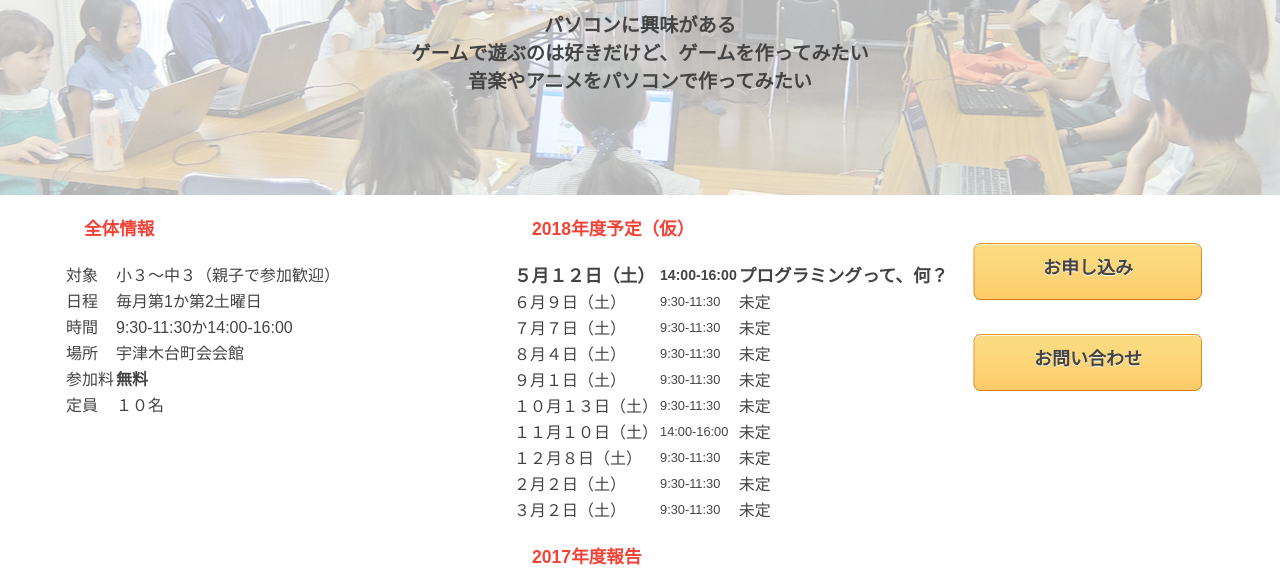
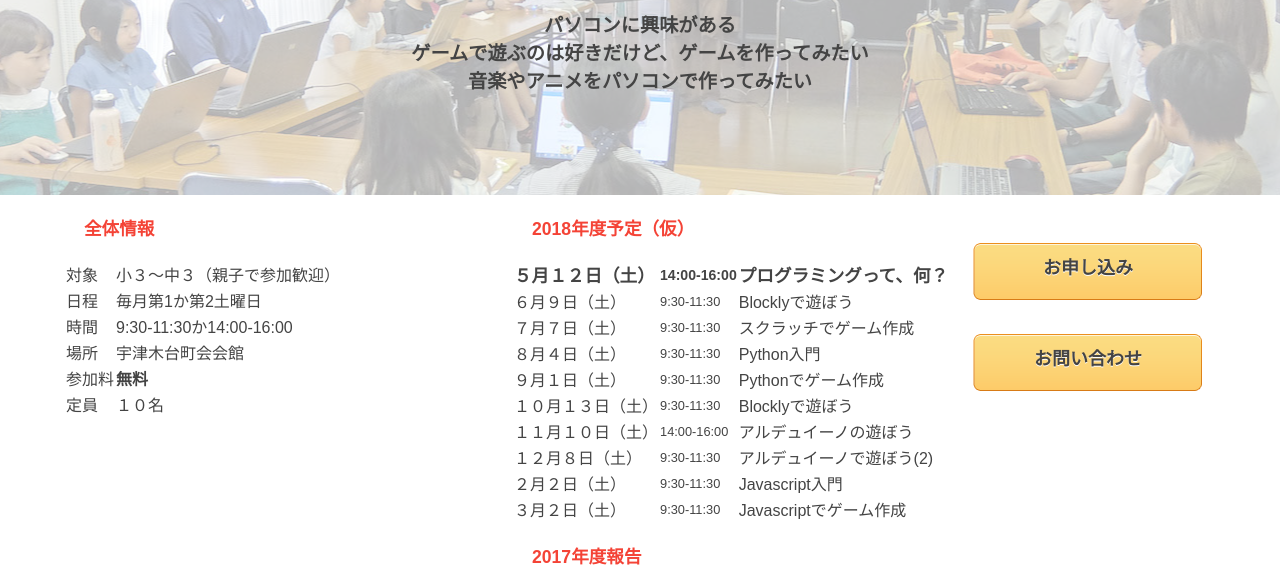
Before and after one commit to CoderDojoUtsukidai/coderdojoutsukidai.github.io, a plain HTML site: page index.html in a window 1280 px wide. Shown: the part 205-790 px from the top of the page. Drawn offline with Linux system fonts and the light colour scheme.

Commit message:
Add tentative program

```diff
--- a/index.html
+++ b/index.html
@@ -33,15 +33,15 @@
             <div class="section-title">2018年度予定（仮）</div>
             <table>
                 <tr class="upcoming"><td>５月１２日（土）</td><td><span class="small">14:00-16:00</span></td><td>プログラミングって、何？</td></tr>
-                <tr><td>６月９日（土）</td><td><span class="small">9:30-11:30</span></td><td>未定</td></tr>
-                <tr><td>７月７日（土）</td><td><span class="small">9:30-11:30</span></td><td>未定</td></tr>
-                <tr><td>８月４日（土）</td><td><span class="small">9:30-11:30</span></td><td>未定</td></tr>
-                <tr><td>９月１日（土）</td><td><span class="small">9:30-11:30</span></td><td>未定</td></tr>
-                <tr><td>１０月１３日（土）</td><td><span class="small">9:30-11:30</span></td><td>未定</td></tr>
-                <tr><td>１１月１０日（土）</td><td><span class="small">14:00-16:00</span></td><td>未定</td></tr>
-                <tr><td>１２月８日（土）</td><td><span class="small">9:30-11:30</span></td><td>未定</td></tr>
-                <tr><td>２月２日（土）</td><td><span class="small">9:30-11:30</span></td><td>未定</td></tr>
-                <tr><td>３月２日（土）</td><td><span class="small">9:30-11:30</span></td><td>未定</td></tr>
+                <tr><td>６月９日（土）</td><td><span class="small">9:30-11:30</span></td><td>Blocklyで遊ぼう</td></tr>
+                <tr><td>７月７日（土）</td><td><span class="small">9:30-11:30</span></td><td>スクラッチでゲーム作成</td></tr>
+                <tr><td>８月４日（土）</td><td><span class="small">9:30-11:30</span></td><td>Python入門</td></tr>
+                <tr><td>９月１日（土）</td><td><span class="small">9:30-11:30</span></td><td>Pythonでゲーム作成</td></tr>
+                <tr><td>１０月１３日（土）</td><td><span class="small">9:30-11:30</span></td><td>Blocklyで遊ぼう</td></tr>
+                <tr><td>１１月１０日（土）</td><td><span class="small">14:00-16:00</span></td><td>アルデュイーノの遊ぼう</td></tr>
+                <tr><td>１２月８日（土）</td><td><span class="small">9:30-11:30</span></td><td>アルデュイーノで遊ぼう(2)</td></tr>
+                <tr><td>２月２日（土）</td><td><span class="small">9:30-11:30</span></td><td>Javascript入門</td></tr>
+                <tr><td>３月２日（土）</td><td><span class="small">9:30-11:30</span></td><td>Javascriptでゲーム作成</td></tr>
             </table>
             <div class="section-title">2017年度報告</div>
             <table>
```
